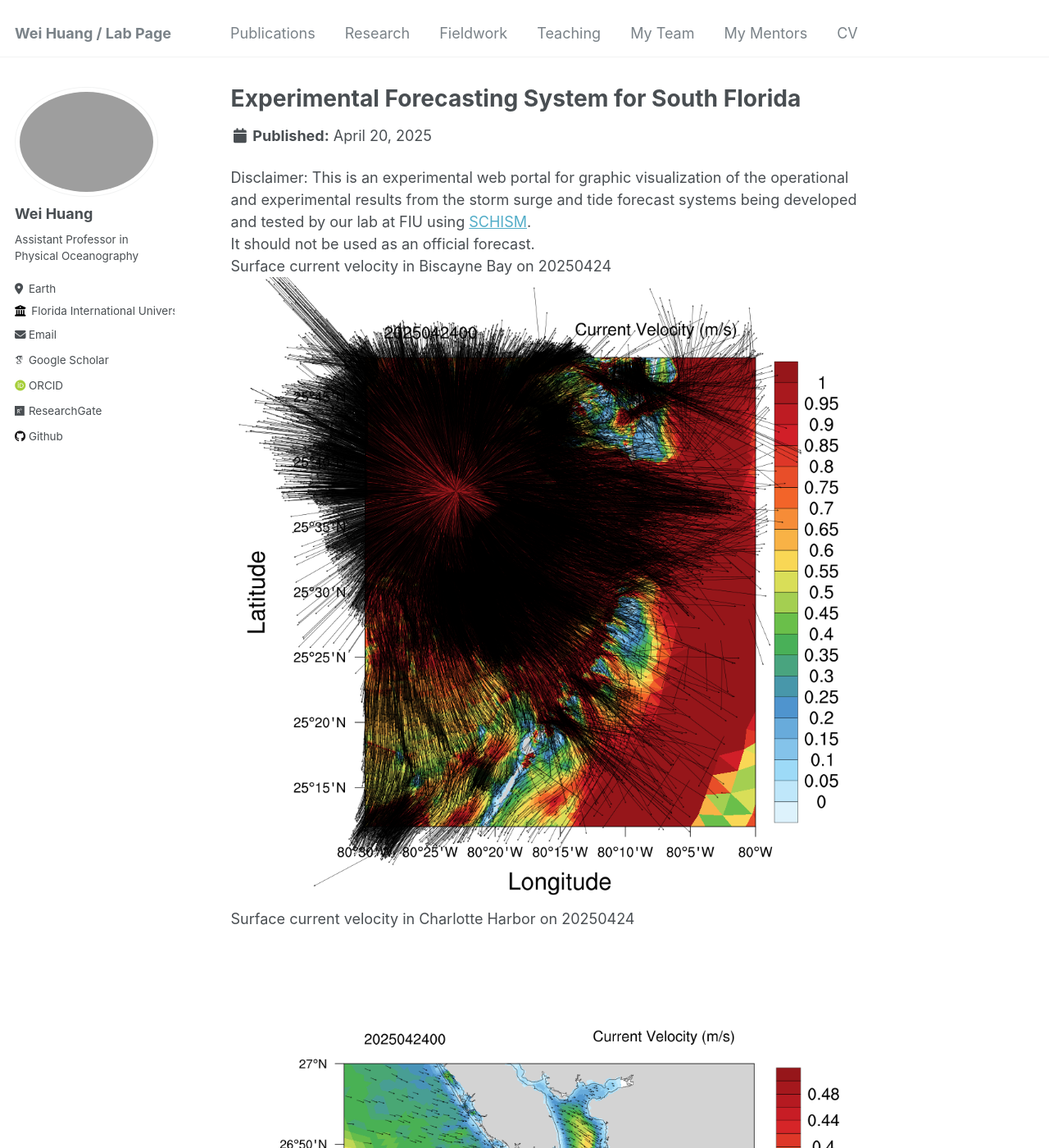
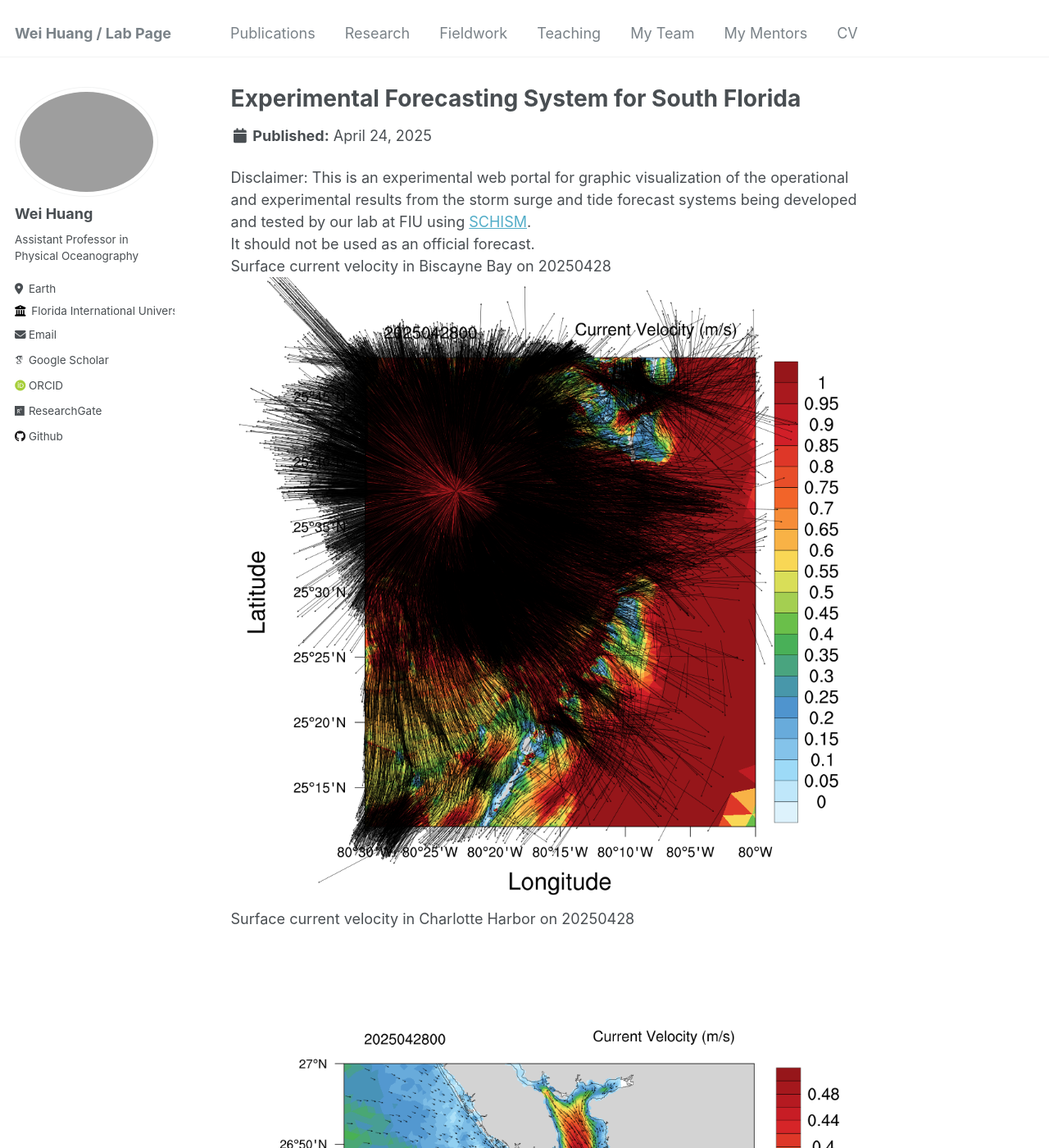
Before and after one commit to huang96169/huang96169.github.io, a Jekyll site: the page built from _research/research-1.md, in a window 1280 px wide and 1400 px high. Shown: the whole window at 82% size. Built offline with Jekyll 4.4.1, drawn with Linux system fonts in a browser that asks for light colours; some web fonts are replaced; some of the changed text lies outside the part shown.

Commit message:
replaced research_uv1.gif research_salt1.gif research_temp1.gif and replaced research_elev2.gif research_uv2.gif research_salt2.gif research_temp2.gif

```diff
--- a/_research/research-1.md
+++ b/_research/research-1.md
@@ -1,7 +1,7 @@
 ---
 title: "Experimental Forecasting System for South Florida"
-short: Surface current velocity of South Florida from 20250420 to 20250424
-date: 2025-04-20
+short: Surface current velocity of South Florida from 20250424 to 20250428
+date: 2025-04-24
 short1: "Disclaimer: This is an experimental web portal for graphic visualization of the operational and experimental results from the storm surge and tide forecast systems being developed and tested by our lab at FIU using [SCHISM](https://ccrm.vims.edu/schismweb/). It should not be used as an official forecast."
 excerpt: "<img src='/images/research_uv1.gif'>"
 collection: research
@@ -10,11 +10,11 @@ collection: research
 Disclaimer:
 This is an experimental web portal for graphic visualization of the operational and experimental results from the storm surge and tide forecast systems being developed and tested by our lab at FIU using [SCHISM](https://ccrm.vims.edu/schismweb/).<br/>
 It should not be used as an official forecast.<br/>
-Surface current velocity in Biscayne Bay on 20250424<br/>
+Surface current velocity in Biscayne Bay on 20250428<br/>
 <img src='/images/research_Bbay.png'>
-Surface current velocity in Charlotte Harbor on 20250424<br/>
+Surface current velocity in Charlotte Harbor on 20250428<br/>
 <img src='/images/research_Cbay.png'>
-Surface current velocity in Tampa Bay on 20250424<br/>
+Surface current velocity in Tampa Bay on 20250428<br/>
 <img src='/images/research_Tbay.png'>
 The map below showns observational stations used for validating the model's results, as well as the horizontal grid. <br/>
 The horizontal grid for SCHISM in simulating Biscayne Bay in South Florida, using flexible resolution resolving levees and canals (1-2 m), watershed rural and urban areas (30m-50m) and coastal ocean (500m-5km).<br/>
```
Also changed, not shown: _research/research-2.md (+6 -6 lines), images/research_Bbay.png, images/research_Cbay.png, images/research_Tbay.png, images/research_maxelev2.gif, 4 other files.
